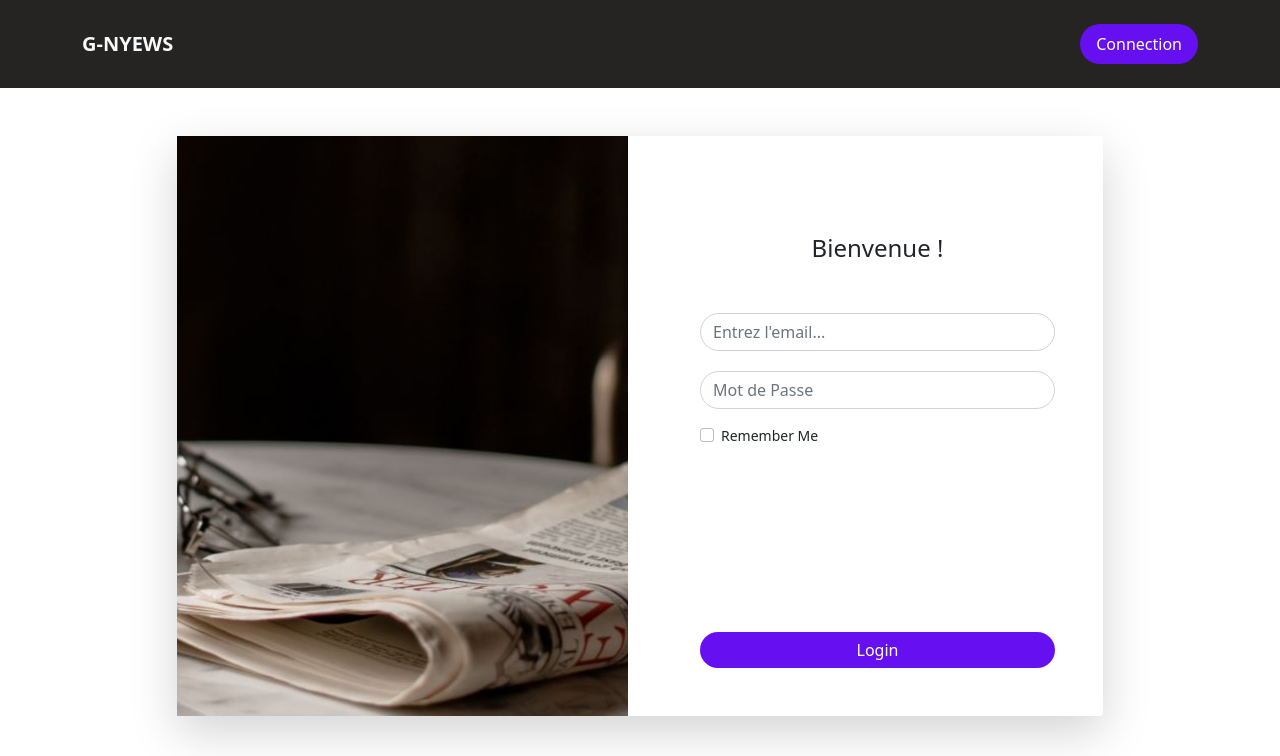
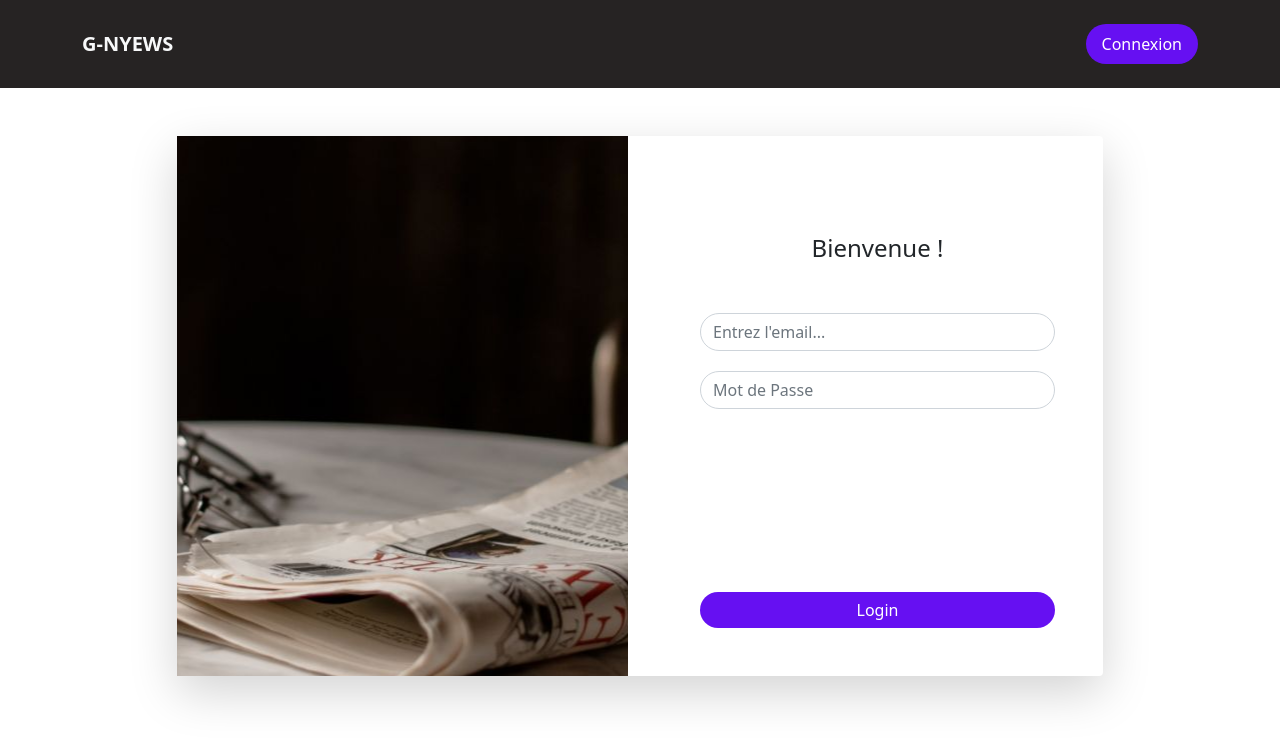
Before and after one commit to YannickBOYER/PHP-G-NYEWS, a PHP site: page /login.php in a window 1280 px wide. Shown: the top 756 px of the page. Run offline with PHP 8.4, Linux system fonts and the light colour scheme; some libraries are stand-ins or nearby versions.

Commit message:
Modification de la vue principale et du login

```diff
--- a/vues/login.php
+++ b/vues/login.php
@@ -23,7 +23,7 @@
             <ul class="navbar-nav me-auto">
                 <li class="nav-item"></li>
                 <li class="nav-item"></li>
-            </ul><span class="navbar-text actions"> <a class="btn btn-light link-light action-button" role="button" data-bss-hover-animate="pulse" href="login.php" style="background: var(--bs-indigo);opacity: 1;">Connection</a></span>
+            </ul><span class="navbar-text actions"> <a class="btn btn-light link-light action-button" role="button" data-bss-hover-animate="pulse" href="login.php" style="background: var(--bs-indigo);opacity: 1;">Connexion</a></span>
         </div>
     </div>
 </nav>
@@ -45,9 +45,7 @@
                                         <div class="mb-3"><input class="form-control form-control-user" type="email" id="exampleInputEmail" aria-describedby="emailHelp" placeholder="Entrez l'email..." name="email" style="margin-top: 50px;border-radius: 38px;"></div>
                                         <div class="mb-3"><input class="form-control form-control-user" type="password" id="exampleInputPassword" placeholder="Mot de Passe" name="password" style="margin-top: 20px;border-radius: 33px;"></div>
                                         <div class="mb-3">
-                                            <div class="custom-control custom-checkbox small">
-                                                <div class="form-check" style="margin-top: 15px;"><input class="form-check-input custom-control-input" type="checkbox" id="formCheck-1"><label class="form-check-label custom-control-label" for="formCheck-1">Remember Me</label></div>
-                                            </div>
+
                                         </div><button class="btn btn-primary d-block btn-user w-100" type="submit">Login</button>
                                     </form>
                                     <div class="text-center"></div>
--- a/vues/vue1.php
+++ b/vues/vue1.php
@@ -25,7 +25,7 @@
                 <ul class="navbar-nav me-auto">
                     <li class="nav-item"></li>
                     <li class="nav-item"></li>
-                </ul><span class="navbar-text actions"> <a class="btn btn-light link-light action-button" role="button" data-bss-hover-animate="pulse" href="login.php" style="background: var(--bs-indigo);opacity: 1;">Connection</a></span>
+                </ul><span class="navbar-text actions"> <a class="btn btn-light link-light action-button" role="button" data-bss-hover-animate="pulse" href="login.php" style="background: var(--bs-indigo);opacity: 1;">Connexion</a></span>
             </div>
         </div>
     </nav>
```
